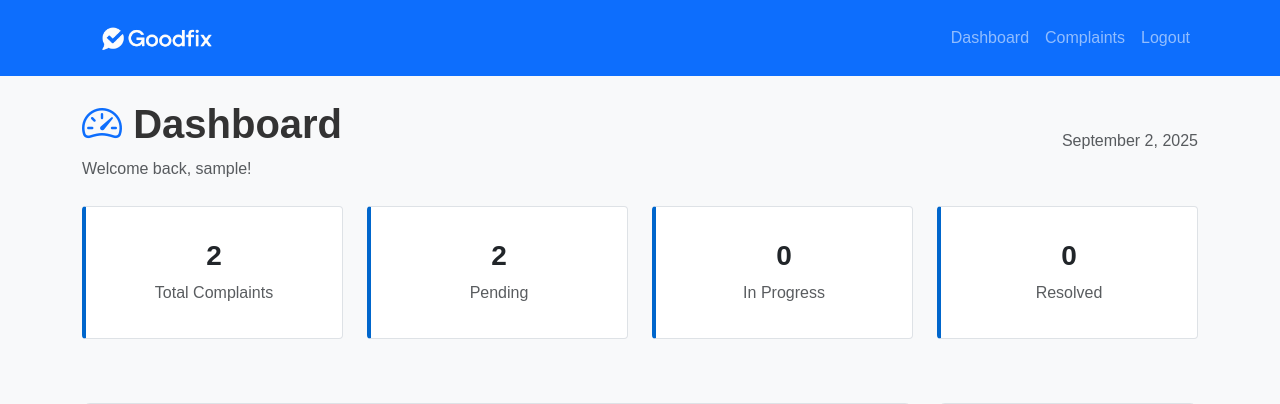
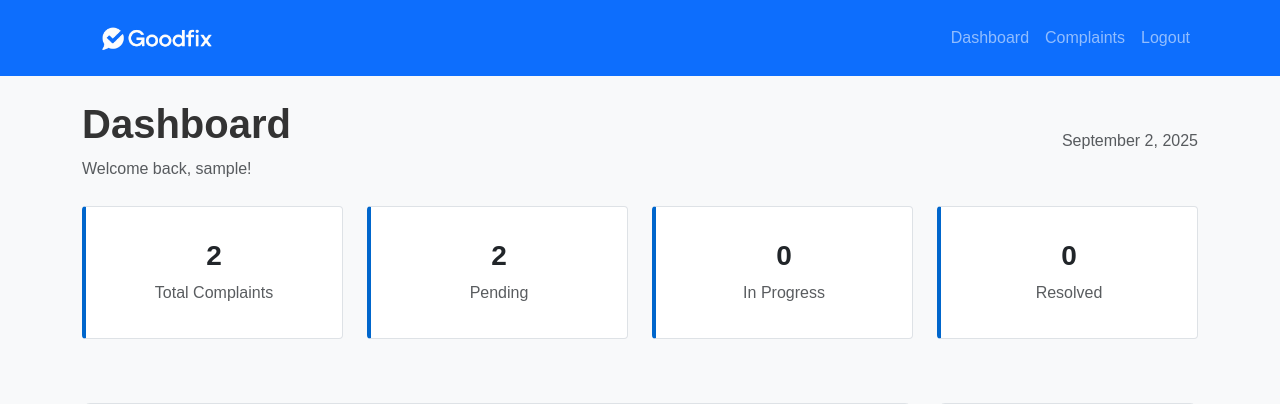
Before and after one commit to nusrathdev/goodfix, a PHP site: page /admin/dashboard.php in a window 1280 px wide. Shown: the top 404 px of the page. Run offline with PHP 8.4, Linux system fonts and the light colour scheme; the visitor is signed in with stand-in values (Sample User, id 1); data comes from the database, SQL or seed files in the repository; some libraries are stand-ins or nearby versions.

Commit message:
fix: remove icon from dashboard

```diff
--- a/admin/dashboard.php
+++ b/admin/dashboard.php
@@ -45,7 +45,7 @@ $priority_stats = $stmt->fetchAll();
         <div class="d-flex justify-content-between align-items-center mb-4">
             <div>
                 <h1 class="fw-bold">
-                    <i class="bi bi-speedometer2 text-primary"></i> Dashboard
+                    Dashboard
                 </h1>
                 <p class="text-muted mb-0">Welcome back, <?php echo htmlspecialchars($_SESSION['admin_username']); ?>!</p>
             </div>
```
